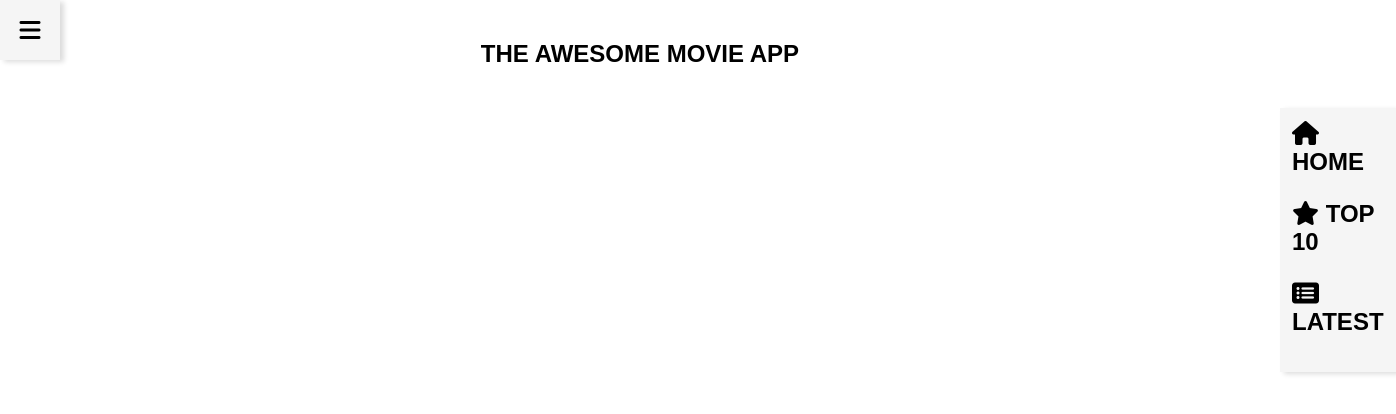
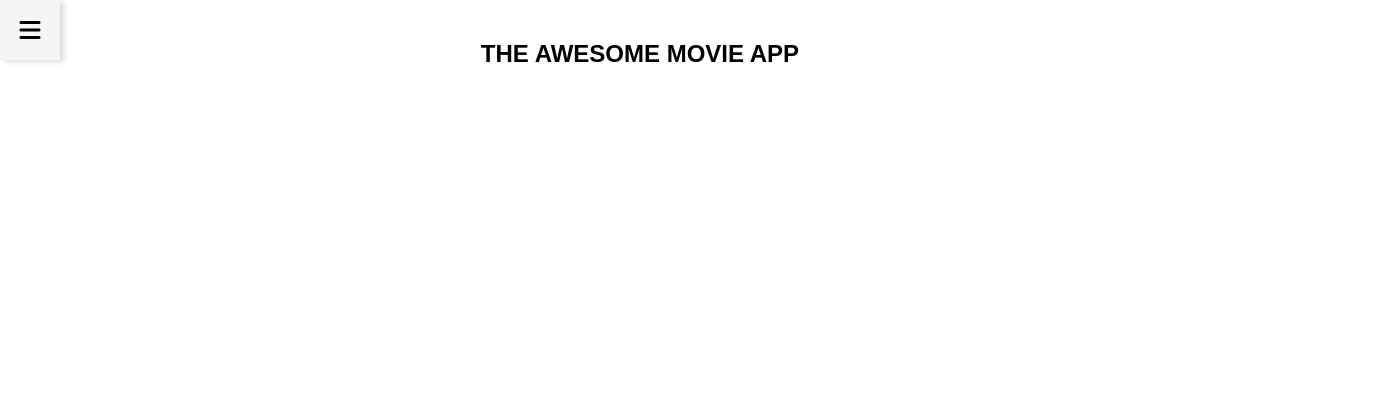
Before and after one commit to johnpino/awesome-test, a Vue app: page / in a window 1280 px wide. Shown: the top 414 px of the page, 1396 px wide, since content can reach past the window. Built offline with nearby package versions, Linux system fonts and the light colour scheme; some icons are missing.

Commit message:
Fix CSS bug

```diff
--- a/src/App.vue
+++ b/src/App.vue
@@ -1,7 +1,7 @@
 <template>
   <main class="main" :class="{ 'main--hideSidebar' : hide }">
     <Header @toggle="hideSidebar" />
-    <Sidebar />
+    <Sidebar :class="{ 'sidebar--hideSidebar' : hide }"/>
     <MainContent :class="{ 'content--hideSidebar' : hide }"/>
   </main>
 </template>
--- a/src/assets/scss/sidebar/_sidebar.scss
+++ b/src/assets/scss/sidebar/_sidebar.scss
@@ -19,4 +19,7 @@
       color: $active-link;
     }
   }
+  &--hideSidebar {
+    display: none;
+  }
 }
```
